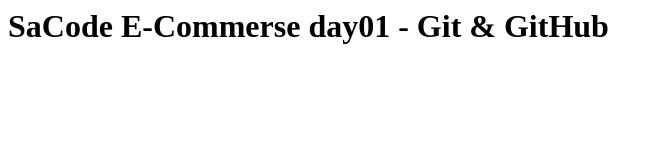
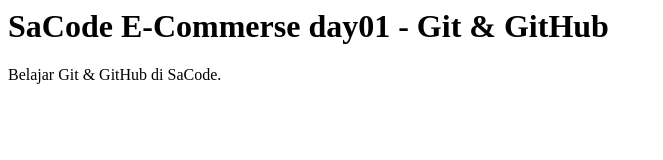
Before and after one commit to maskogoya/sacode-e-commerse-ii-day01-mas, a plain HTML site: page index.html in a window 1280 px wide. Shown: the whole page, without its empty margins (0-663 px from the left). Drawn offline with Linux system fonts and the light colour scheme.

Commit message:
tambah paragraf

```diff
--- a/index.html
+++ b/index.html
@@ -1,5 +1,4 @@
-<h1>
-
-  SaCode E-Commerse day01 - Git & GitHub
-
-</h1>
+<h1>SaCode E-Commerse day01 - Git & GitHub</h1>
+<p>
+  Belajar Git & GitHub di SaCode.
+</P>
```
